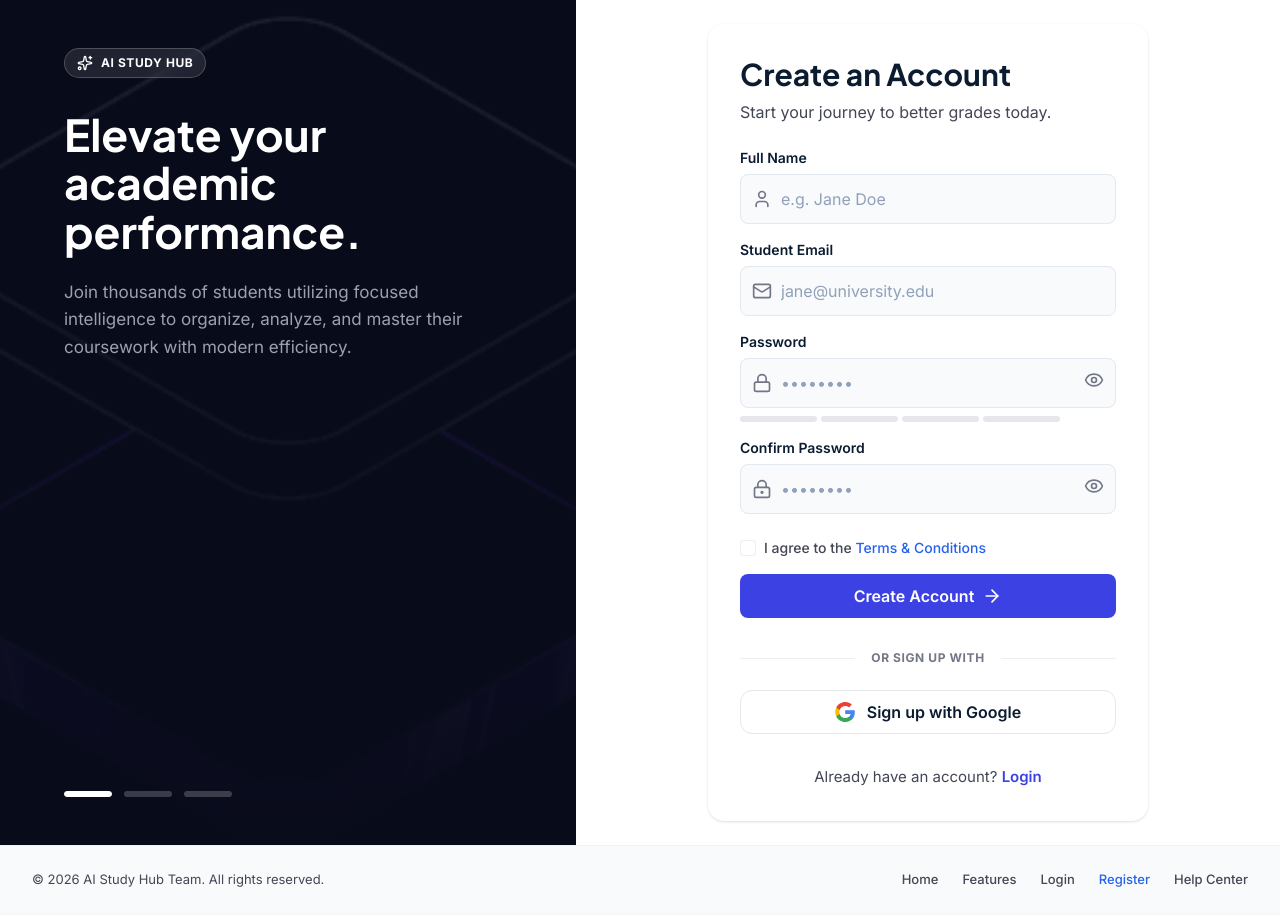
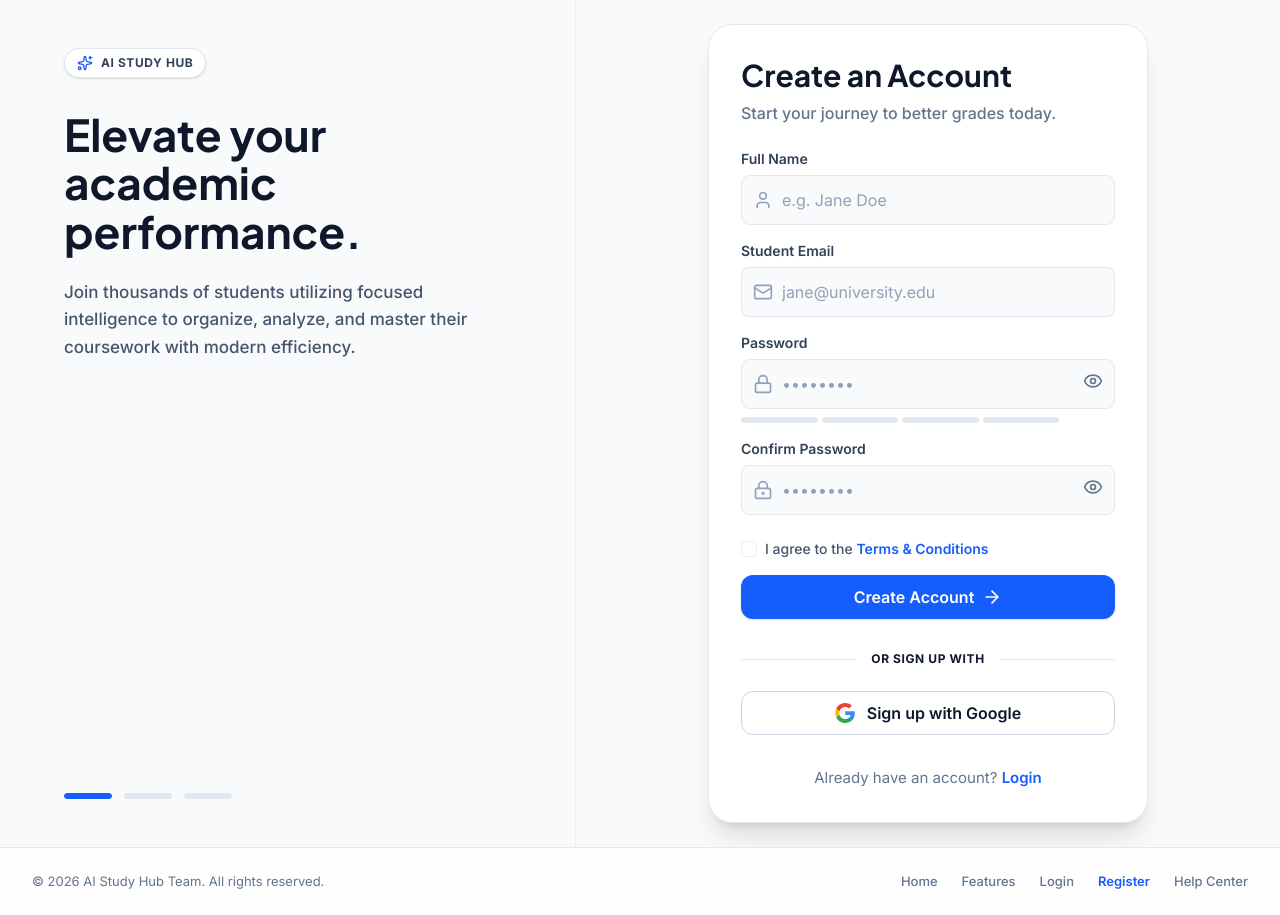
Before and after one commit to huynhduybinh24/SWP391_AIStudyHub, a React (Vite) app in the folder FrontEnd/: page /register in a window 1280 px wide. Built offline with nearby package versions, Linux system fonts and the light colour scheme; the HTML template or start-up script is replaced by a standard one.

Commit message:
fix: resolve dark/light theme in auth pages.

```diff
--- a/FrontEnd/src/features/auth/components/RegisterForm.tsx
+++ b/FrontEnd/src/features/auth/components/RegisterForm.tsx
@@ -86,57 +86,57 @@ export function RegisterForm() {
   const strengthLabels = ['Poor', 'Weak', 'Fair', 'Good', 'Strong']
 
   return (
-    <div className="w-full max-w-[440px] mx-auto bg-white rounded-2xl p-8 shadow-sm">
+    <div className="w-full max-w-[440px] mx-auto bg-white dark:bg-slate-900 rounded-3xl border border-slate-200 dark:border-slate-800 p-8 shadow-xl text-slate-900 dark:text-slate-100">
       <div className="mb-6">
-        <h1 className="text-3xl font-bold text-[#0B1C30] mb-2">Create an Account</h1>
-        <p className="text-[#434655] text-base">Start your journey to better grades today.</p>
+        <h1 className="text-3xl font-bold text-slate-900 dark:text-white mb-2">Create an Account</h1>
+        <p className="text-slate-500 dark:text-slate-400 text-base font-medium">Start your journey to better grades today.</p>
       </div>
 
       <form className="space-y-4" onSubmit={handleSubmit(({ fullName, email, password }) => registerMutation.mutate({ fullName, email, password }))}>
         <div>
-          <label className="mb-1.5 block text-sm font-semibold text-[#0B1C30]" htmlFor="fullName">
+          <label className="mb-1.5 block text-sm font-semibold text-slate-700 dark:text-slate-300" htmlFor="fullName">
             Full Name
           </label>
           <Input
             id="fullName"
             type="text"
             placeholder="e.g. Jane Doe"
-            startIcon={<User className="w-5 h-5 text-muted" />}
+            startIcon={<User className="w-5 h-5 text-slate-400 dark:text-slate-500" />}
             error={errors.fullName?.message}
             {...register('fullName')}
           />
         </div>
 
         <div>
-          <label className="mb-1.5 block text-sm font-semibold text-[#0B1C30]" htmlFor="email">
+          <label className="mb-1.5 block text-sm font-semibold text-slate-700 dark:text-slate-300" htmlFor="email">
             Student Email
           </label>
           <Input
             id="email"
             type="email"
             placeholder="jane@university.edu"
-            startIcon={<Mail className="w-5 h-5 text-muted" />}
+            startIcon={<Mail className="w-5 h-5 text-slate-400 dark:text-slate-500" />}
             error={errors.email?.message}
             {...register('email')}
           />
         </div>
 
         <div>
-          <label className="mb-1.5 block text-sm font-semibold text-[#0B1C30]" htmlFor="password">
+          <label className="mb-1.5 block text-sm font-semibold text-slate-700 dark:text-slate-300" htmlFor="password">
             Password
           </label>
           <Input
             id="password"
             type={showPassword ? "text" : "password"}
             placeholder="••••••••"
-            startIcon={<Lock className="w-5 h-5 text-muted" />}
+            startIcon={<Lock className="w-5 h-5 text-slate-400 dark:text-slate-500" />}
             endIcon={
               <button
                 type="button"
                 onClick={() => setShowPassword(!showPassword)}
-                className="focus:outline-none hover:text-foreground transition-colors"
+                className="focus:outline-none text-slate-500 hover:text-slate-700 dark:text-slate-400 dark:hover:text-slate-200 transition-colors"
               >
-                {showPassword ? <EyeOff className="w-5 h-5 text-muted" /> : <Eye className="w-5 h-5 text-muted" />}
+                {showPassword ? <EyeOff className="w-5 h-5" /> : <Eye className="w-5 h-5" />}
               </button>
             }
             error={errors.password?.message}
@@ -151,33 +151,33 @@ export function RegisterForm() {
                   className={`h-1.5 flex-1 rounded-full ${
                     strength >= level
                       ? level <= 2 ? 'bg-blue-500' : 'bg-green-500'
-                      : 'bg-[#E5E7EB]'
+                      : 'bg-slate-200 dark:bg-slate-700'
                   }`}
                 />
               ))}
             </div>
-            <span className="text-xs font-medium text-body w-10 text-right">
+            <span className="text-xs font-semibold text-slate-500 dark:text-slate-450 w-10 text-right">
               {passwordValue ? strengthLabels[strength] : ''}
             </span>
           </div>
         </div>
 
         <div>
-          <label className="mb-1.5 block text-sm font-semibold text-[#0B1C30]" htmlFor="confirmPassword">
+          <label className="mb-1.5 block text-sm font-semibold text-slate-700 dark:text-slate-300" htmlFor="confirmPassword">
             Confirm Password
           </label>
           <Input
             id="confirmPassword"
             type={showConfirmPassword ? "text" : "password"}
             placeholder="••••••••"
-            startIcon={<LockKeyhole className="w-5 h-5 text-muted" />}
+            startIcon={<LockKeyhole className="w-5 h-5 text-slate-400 dark:text-slate-500" />}
             endIcon={
               <button
                 type="button"
                 onClick={() => setShowConfirmPassword(!showConfirmPassword)}
-                className="focus:outline-none hover:text-foreground transition-colors"
+                className="focus:outline-none text-slate-500 hover:text-slate-700 dark:text-slate-400 dark:hover:text-slate-200 transition-colors"
               >
-                {showConfirmPassword ? <EyeOff className="w-5 h-5 text-muted" /> : <Eye className="w-5 h-5 text-muted" />}
+                {showConfirmPassword ? <EyeOff className="w-5 h-5" /> : <Eye className="w-5 h-5" />}
               </button>
             }
             error={errors.confirmPassword?.message}
@@ -189,8 +189,8 @@ export function RegisterForm() {
           <Checkbox
             id="terms"
             label={
-              <span className="text-sm text-body">
-                I agree to the <a href="#" className="text-primary hover:underline font-medium">Terms & Conditions</a>
+              <span className="text-sm text-slate-600 dark:text-slate-400">
+                I agree to the <a href="#" className="text-blue-600 hover:text-blue-700 dark:text-blue-400 dark:hover:text-blue-300 hover:underline font-semibold">Terms & Conditions</a>
               </span>
             }
             {...register('terms')}
@@ -206,7 +206,7 @@ export function RegisterForm() {
 
         <Button
           type="submit"
-          className="w-full h-11 text-base font-semibold mt-4 bg-[#3B41E3] hover:bg-[#3237c7] flex items-center justify-center gap-2"
+          className="w-full h-11 text-base font-semibold mt-4 bg-blue-600 hover:bg-blue-700 text-white border-none shadow-sm flex items-center justify-center gap-2 rounded-xl active:scale-[0.98] transition-all"
           disabled={registerMutation.isPending}
         >
           {registerMutation.isPending ? 'Creating Account...' : 'Create Account'}
@@ -215,18 +215,18 @@ export function RegisterForm() {
       </form>
 
       <div className="mt-8 mb-6 relative flex items-center">
-        <div className="flex-grow border-t border-border"></div>
-        <span className="flex-shrink-0 mx-4 text-xs font-bold text-muted uppercase tracking-wider">
+        <div className="flex-grow border-t border-slate-200 dark:border-slate-800"></div>
+        <span className="flex-shrink-0 mx-4 text-xs font-bold text-slate-450 dark:text-slate-550 uppercase tracking-wider">
           Or sign up with
         </span>
-        <div className="flex-grow border-t border-border"></div>
+        <div className="flex-grow border-t border-slate-200 dark:border-slate-800"></div>
       </div>
 
       <div className="space-y-3">
         <Button
           type="button"
           variant="secondary"
-          className="w-full h-11 bg-white border border-[#E5E7EB] hover:bg-gray-50 flex items-center justify-center gap-3 text-[#0B1C30] font-semibold rounded-xl"
+          className="w-full h-11 bg-white border border-slate-300 hover:bg-slate-50 text-slate-900 font-semibold rounded-xl dark:bg-slate-800 dark:border-slate-700 dark:text-slate-100 dark:hover:bg-slate-700 flex items-center justify-center gap-3 cursor-pointer"
           onClick={() => handleRealSocialLogin('google')}
         >
           <GoogleIcon />
@@ -234,9 +234,9 @@ export function RegisterForm() {
         </Button>
       </div>
 
-      <p className="mt-8 text-center text-[15px] text-body">
+      <p className="mt-8 text-center text-[15px] text-slate-500 dark:text-slate-400">
         Already have an account?{' '}
-        <Link to="/login" className="font-semibold text-[#3B41E3] hover:underline">
+        <Link to="/login" className="font-semibold text-blue-600 hover:text-blue-700 dark:text-blue-400 dark:hover:text-blue-300 hover:underline">
           Login
         </Link>
       </p>
--- a/FrontEnd/src/features/auth/pages/RegisterPage.tsx
+++ b/FrontEnd/src/features/auth/pages/RegisterPage.tsx
@@ -5,18 +5,18 @@ import heroImg from '@/assets/hero.png'
 
 export function RegisterPage() {
   return (
-    <div className="flex flex-col min-h-screen bg-white font-sans">
+    <div className="flex flex-col min-h-screen bg-slate-50 dark:bg-slate-950 text-slate-900 dark:text-slate-100 font-sans">
       <div className="flex flex-1 overflow-hidden">
         {/* Left Pane - Hero Section */}
-        <div className="hidden lg:flex flex-col justify-center w-[45%] bg-[#080B1A] relative px-16 py-12">
+        <div className="hidden lg:flex flex-col justify-center w-[45%] bg-slate-50 dark:bg-slate-950 text-slate-900 dark:text-slate-100 relative px-16 py-12 border-r border-slate-200/50 dark:border-slate-800/50">
           {/* Background Layer */}
           <div className="absolute inset-0 flex items-center justify-center overflow-hidden">
-             {/* We use a dark overlay over the heroImg to simulate the design */}
-            <div className="absolute inset-0 bg-gradient-to-b from-transparent to-[#080B1A] z-10" />
+             {/* We use a gradient overlay over the heroImg to simulate the design */}
+            <div className="absolute inset-0 bg-gradient-to-b from-transparent to-slate-50 dark:to-slate-950 z-10" />
             <img
               src={heroImg}
               alt="Background Concept"
-              className="w-full h-full object-cover opacity-20 mix-blend-screen"
+              className="w-full h-full object-cover opacity-[0.03] dark:opacity-[0.05] mix-blend-overlay"
               onError={(e) => {
                 e.currentTarget.style.display = 'none';
               }}
@@ -25,45 +25,45 @@ export function RegisterPage() {
 
           <div className="relative z-20 flex flex-col h-full justify-center max-w-[480px]">
             {/* Badge */}
-            <div className="inline-flex items-center gap-2 px-3 py-1.5 rounded-full border border-white/20 bg-white/10 backdrop-blur-sm w-fit mb-8">
-              <Sparkles className="w-4 h-4 text-white" />
-              <span className="text-xs font-bold text-white tracking-wider uppercase">AI STUDY HUB</span>
+            <div className="inline-flex items-center gap-2 px-3 py-1.5 rounded-full border border-slate-200 dark:border-slate-800 bg-white dark:bg-slate-900 w-fit mb-8 shadow-sm">
+              <Sparkles className="w-4 h-4 text-blue-600 dark:text-blue-400" />
+              <span className="text-xs font-bold text-slate-700 dark:text-slate-200 tracking-wider uppercase">AI STUDY HUB</span>
             </div>
 
-            <h2 className="text-[44px] leading-[1.1] font-bold text-white mb-6">
+            <h2 className="text-[44px] leading-[1.1] font-bold text-slate-900 dark:text-white mb-6">
               Elevate your<br/>academic<br/>performance.
             </h2>
 
-            <p className="text-[#9BA1B0] text-[17px] leading-[1.6] mb-16">
+            <p className="text-slate-600 dark:text-slate-400 text-[17px] leading-[1.6] mb-16 font-medium">
               Join thousands of students utilizing focused intelligence to organize, analyze, and master their coursework with modern efficiency.
             </p>
 
             {/* Carousel Indicators */}
             <div className="flex gap-3 mt-auto pt-12">
-              <div className="h-1.5 w-12 bg-white/20 rounded-full overflow-hidden">
-                <div className="h-full w-full bg-white rounded-full"></div>
+              <div className="h-1.5 w-12 bg-slate-200 dark:bg-slate-800 rounded-full overflow-hidden">
+                <div className="h-full w-full bg-blue-600 dark:bg-blue-400 rounded-full"></div>
               </div>
-              <div className="h-1.5 w-12 bg-white/20 rounded-full"></div>
-              <div className="h-1.5 w-12 bg-white/20 rounded-full"></div>
+              <div className="h-1.5 w-12 bg-slate-200 dark:bg-slate-800 rounded-full"></div>
+              <div className="h-1.5 w-12 bg-slate-200 dark:bg-slate-800 rounded-full"></div>
             </div>
           </div>
         </div>
 
         {/* Right Pane - Form Section */}
-        <div className="flex flex-col items-center justify-center w-full lg:w-[55%] p-6 bg-white overflow-y-auto">
+        <div className="flex flex-col items-center justify-center w-full lg:w-[55%] p-6 bg-slate-50 dark:bg-slate-950 overflow-y-auto">
           <RegisterForm />
         </div>
       </div>
 
       {/* Footer */}
-      <footer className="w-full bg-[#F8FAFC] border-t border-border/50 py-6 px-8 flex flex-col md:flex-row items-center justify-between text-[13px] text-body">
+      <footer className="w-full bg-white/85 dark:bg-slate-950/85 border-t border-slate-200 dark:border-slate-800 py-6 px-8 flex flex-col md:flex-row items-center justify-between text-[13px] text-slate-500 dark:text-slate-400">
         <p>© 2026 AI Study Hub Team. All rights reserved.</p>
         <div className="flex items-center gap-6 mt-4 md:mt-0 font-medium">
-          <Link to="/" className="hover:text-primary transition-colors">Home</Link>
-          <Link to="/" className="hover:text-primary transition-colors">Features</Link>
-          <Link to="/login" className="hover:text-primary transition-colors">Login</Link>
-          <Link to="/register" className="hover:text-primary transition-colors text-primary">Register</Link>
-          <Link to="/help" className="hover:text-primary transition-colors">Help Center</Link>
+          <Link to="/" className="hover:text-blue-600 dark:hover:text-blue-400 transition-colors">Home</Link>
+          <Link to="/" className="hover:text-blue-600 dark:hover:text-blue-400 transition-colors">Features</Link>
+          <Link to="/login" className="hover:text-blue-600 dark:hover:text-blue-400 transition-colors">Login</Link>
+          <Link to="/register" className="text-blue-600 dark:text-blue-400 font-semibold transition-colors">Register</Link>
+          <Link to="/help" className="hover:text-blue-600 dark:hover:text-blue-400 transition-colors">Help Center</Link>
         </div>
       </footer>
     </div>
```
Also changed, not shown: FrontEnd/src/features/auth/components/LoginForm.tsx (+17 -17 lines), FrontEnd/src/features/auth/pages/LoginPage.tsx (+14 -14 lines).
